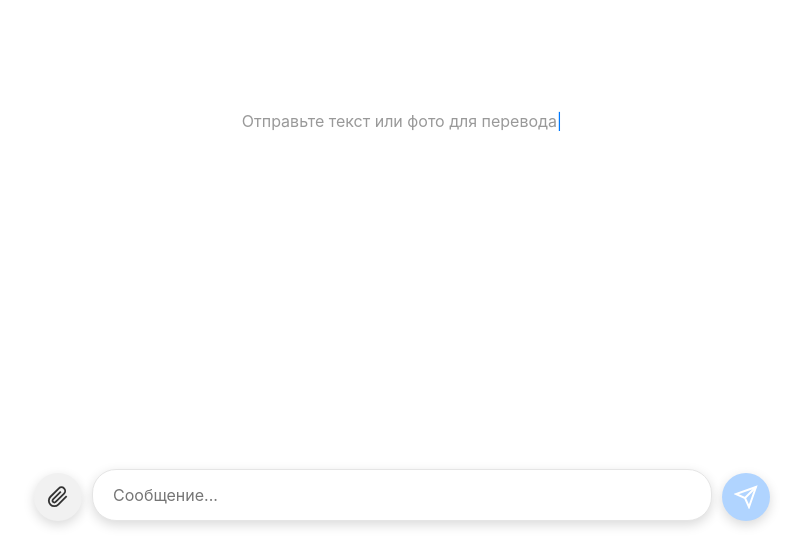
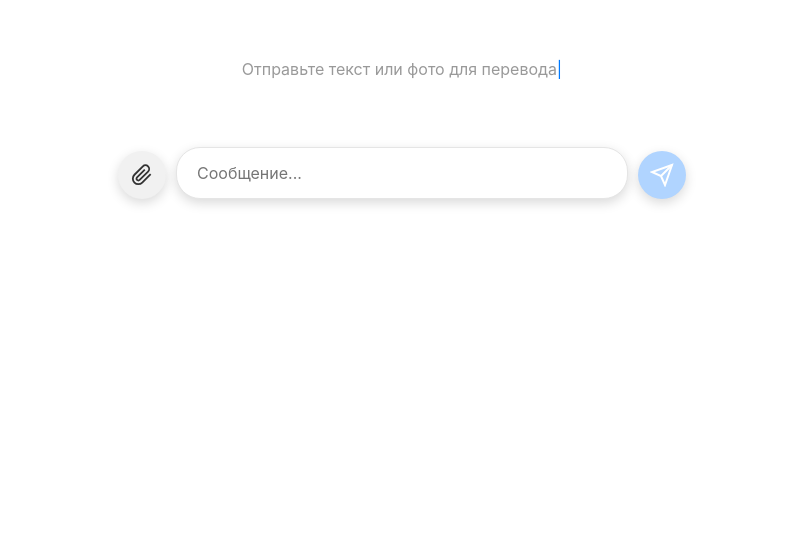
Before and after one commit to mrMoish/LinguaChat, a React (Vite) app in the folder frontend/: page / in a window 1280 px wide. Shown: the part 263-800 px from the top of the page, without its empty margins (238-1041 px from the left). Built offline with nearby package versions, Linux system fonts and the light colour scheme; no server answers.

Commit message:
fix: center input

```diff
--- a/frontend/src/App.css
+++ b/frontend/src/App.css
@@ -10,7 +10,6 @@
 
 * { box-sizing: border-box; margin: 0; padding: 0; font-family: -apple-system, BlinkMacSystemFont, "Segoe UI", Roboto, Helvetica, Arial, sans-serif; }
 
-/* Скрытый скроллбар для мобильных */
 @media (max-width: 768px) {
   body::-webkit-scrollbar { display: none; }
   html { scrollbar-width: none; }
@@ -19,88 +18,79 @@ body::-webkit-scrollbar { width: 8px; }
 body::-webkit-scrollbar-track { background: transparent; }
 body::-webkit-scrollbar-thumb { background-color: #cccccc; border-radius: 4px; }
 
-.app-container { position: relative; display: flex; flex-direction: column; min-height: 100dvh; max-width: 768px; margin: 0 auto; background-color: var(--bg-color); }
-.empty-state-app { height: 100dvh; justify-content: center; }
+.app-container { position: relative; display: flex; flex-direction: column; min-height: 100dvh; max-width: 768px; margin: 0 auto; background-color: var(--bg-color); overflow: hidden; }
+.empty-state-app { height: 100dvh; }
 
+.status-bar-shadow {
+  position: fixed; top: env(safe-area-inset-top); left: 0; width: 100%;
+  height: 0; min-height: 0; z-index: 5; pointer-events: none;
+  box-shadow: 0 8px 25px -5px rgba(0, 0, 0, 0.15);
+}
 
+.login-btn {
+  position: fixed; top: calc(15px + env(safe-area-inset-top)); right: 15px; z-index: 100;
+  background-color: #333333; color: #ffffff; border: none; padding: 8px 16px; border-radius: 20px;
+  display: flex; justify-content: center; align-items: center; gap: 8px; font-size: 14px; font-weight: 500; cursor: pointer;
+}
 
-/* Кнопка Войти (PWA) */
-.login-btn {
-  position: fixed;
-  top: calc(15px + env(safe-area-inset-top)); /* Учитываем системный статус бар */
-  right: 15px;
-  z-index: 100;
-  background-color: #333333;
-  color: #ffffff;
-  border: none;
-  padding: 8px 16px;
-  border-radius: 20px;
+/* Стартовый экран (Empty State) */
+/* Стартовый экран (Empty State) */
+.empty-wrapper {
+  flex: 1; /* Заставляет обертку занимать всё свободное место, чтобы центрировать контент */
   display: flex;
+  flex-direction: column;
   justify-content: center;
   align-items: center;
-  gap: 8px;
-  font-size: 14px;
-  font-weight: 500;
-  cursor: pointer;
-  transition: background-color 0.2s;
-}
-.login-btn:hover { background-color: #555555; }
-/* Индикатор синхронизации */
-.sync-loader { position: fixed; bottom: 80px; left: 50%; transform: translateX(-50%); display: flex; gap: 5px; z-index: 40; }
-.sync-loader span { width: 8px; height: 8px; background: #ccc; border-radius: 50%; animation: bounce 1s infinite ease-in-out; }
-.sync-loader span:nth-child(2) { animation-delay: 0.2s; }
-.sync-loader span:nth-child(3) { animation-delay: 0.4s; }
-
-/* Лёгкая тень под статус баром */
-.status-bar-shadow {
-  position: fixed;
-  top: -20px;
-  left: 0;
-  width: 100%;
-  height: 20px;
-  z-index: 5;
-  pointer-events: none;
-  box-shadow: 0 8px 25px -5px rgba(0, 0, 0, 0.40);
+  height: 100%;
+  padding-bottom: env(safe-area-inset-bottom);
 }
 
-/* Диалоговое окно */
 .chat-container {
-  padding-top: calc(15px + env(safe-area-inset-top)); /* Чат начинается сразу под статус баром */
-  padding-bottom: calc(100px + env(safe-area-inset-bottom));
-  padding-left: 1rem;
-  padding-right: 1rem;
-  display: flex;
-  flex-direction: column;
-  width: 100%;
+  padding-top: calc(15px + env(safe-area-inset-top));
+  padding-bottom: calc(120px + env(safe-area-inset-bottom));
+  padding-left: 1rem; padding-right: 1rem;
+  display: flex; flex-direction: column; width: 100%;
+  height: 100%;
 }
+
 .message-wrapper { display: flex; flex-direction: column; margin-bottom: 1.5rem; width: 100%; }
 .message-wrapper.user { align-items: flex-end; }
 .message-wrapper.assistant { align-items: flex-start; }
 
 .message.user { max-width: 85%; padding: 1.2rem 1.5rem; background-color: var(--user-bubble); color: var(--text-color); border-radius: 22px; border-bottom-right-radius: 6px; word-wrap: break-word; white-space: pre-wrap; line-height: 1.5; box-shadow: 0 4px 12px rgba(0,0,0,0.15); }
 .message.assistant { max-width: 100%; color: var(--text-color); word-wrap: break-word; white-space: pre-wrap; line-height: 1.6; }
-
-.message.typing { display: flex; gap: 4px; align-items: center; padding: 10px 0; }
-.message.typing span { width: 8px; height: 8px; background: #ccc; border-radius: 50%; animation: bounce 1s infinite ease-in-out; }
+.message.typing { display: flex; gap: 4px; align-items: center; padding: 10px 15px; background: var(--user-bubble); border-radius: 18px; box-shadow: 0 4px 12px rgba(0,0,0,0.15); max-width: 60px; }
+.message.typing span { width: 8px; height: 8px; background: #999; border-radius: 50%; animation: bounce 1s infinite ease-in-out; }
 .message.typing span:nth-child(2) { animation-delay: 0.2s; }
 .message.typing span:nth-child(3) { animation-delay: 0.4s; }
 @keyframes bounce { 0%, 80%, 100% { transform: translateY(0); } 40% { transform: translateY(-8px); } }
 
-/* Ошибка и Retry */
-.message.error-message { background-color: #fff0f0; color: #d32f2f; border: 1px solid #ffcdd2; border-radius: 18px; padding: 1rem 1.25rem; display: flex; flex-direction: column; align-items: flex-start; gap: 10px; }
+.message.error-message { background-color: #fff0f0; color: #d32f2f; border: 1px solid #ffcdd2; border-radius: 18px; padding: 1rem 1.25rem; display: flex; flex-direction: column; align-items: flex-start; gap: 10px; box-shadow: 0 4px 12px rgba(0,0,0,0.15); max-width: 85%; }
 .retry-link { background: none; border: none; color: #d32f2f; text-decoration: underline; cursor: pointer; font-size: 0.9rem; padding: 0; font-family: inherit; }
 
-/* Polaroid */
 .polaroid { background-color: #fff; padding: 10px 10px 30px 10px; box-shadow: 0 4px 8px rgba(0,0,0,0.15); max-width: 220px; margin-bottom: 12px; align-self: flex-end; transition: transform 0.3s ease; cursor: pointer; }
 .polaroid img { width: 100%; height: auto; display: block; object-fit: contain; }
 .polaroid:hover { transform: rotate(0deg) scale(1.02) !important; }
 
-/* Lightbox */
 .lightbox { position: fixed; top: 0; left: 0; width: 100%; height: 100%; background: rgba(0,0,0,0.9); z-index: 200; display: flex; justify-content: center; align-items: center; cursor: pointer; }
 .lightbox img { max-width: 95%; max-height: 95%; object-fit: contain; border-radius: 8px; }
 
+
 /* Input Area */
-.input-area { display: flex; gap: 10px; padding: 1rem; background-color: transparent; width: 100%; z-index: 20; align-items: flex-end; position: fixed; bottom: 0; left: 50%; transform: translateX(-50%); max-width: 768px; padding-bottom: calc(1rem + env(safe-area-inset-bottom)); }
+/* Input Area */
+.input-area {
+  display: flex; gap: 10px; padding: 1rem;
+  background-color: transparent; width: 100%; z-index: 20; align-items: flex-end;
+  position: fixed; bottom: 0; left: 0; right: 0; margin: 0 auto; max-width: 768px; /* Надежное центрирование fixed элемента */
+  transition: bottom 0.2s ease;
+}
+
+/* В стартовом состоянии инпут relative, чтобы центрироваться вместе с подсказкой */
+.input-area.input-centered {
+  position: relative; bottom: auto;
+  margin: 20px auto 0 auto; width: 100%; max-width: 600px;
+}
+
 .input-area textarea { flex: 1; padding: 0.85rem 1.25rem; border: 1px solid var(--border-color); border-radius: 24px; resize: none; outline: none; max-height: 120px; font-size: 1rem; line-height: 1.4; min-height: 48px; background-color: var(--bg-color); box-shadow: 0 4px 12px rgba(0,0,0,0.15); }
 .action-btn, .send-btn { display: flex; justify-content: center; align-items: center; width: 48px; height: 48px; min-width: 48px; padding: 0; border: none; border-radius: 50%; cursor: pointer; flex-shrink: 0; box-shadow: 0 4px 12px rgba(0,0,0,0.15); }
 .action-btn { background-color: var(--icon-btn-bg); color: var(--icon-btn-color); }
@@ -108,13 +98,11 @@ body::-webkit-scrollbar-thumb { background-color: #cccccc; border-radius: 4px; }
 .action-btn:active, .send-btn:active { transform: scale(0.95); }
 .send-btn:disabled { background-color: #b0d4ff; cursor: not-allowed; }
 
-/* Typewriter */
 .empty-state { text-align: center; color: #999; margin: 0 auto 2rem; padding: 0 1.5rem; font-size: 1rem; max-width: 400px; }
 .typewriter { font-size: 1rem; color: #999; text-align: center; min-height: 20px; }
 .cursor { animation: blink 1s infinite; color: #007aff; }
 @keyframes blink { 0%, 50% { opacity: 1; } 51%, 100% { opacity: 0; } }
 
-/* Markdown */
 .markdown-content { line-height: 1.6; word-wrap: break-word; }
 .markdown-content p { margin-bottom: 0.5rem; }
 .markdown-content strong { font-weight: 600; }
--- a/frontend/src/App.jsx
+++ b/frontend/src/App.jsx
@@ -50,7 +50,7 @@ function loadCachedMessages() {
 }
 
 function Typewriter() {
-  const phrases = ["Отправьте текст или фото для перевода", "Или ответьте какой у вас уровень испанского?"];
+  const phrases = ["Отправьте текст или фото для перевода", "Или какой у вас уровень испанского?"];
   const [text, setText] = useState("");
   const [phraseIndex, setPhraseIndex] = useState(0);
   const [isDeleting, setIsDeleting] = useState(false);
@@ -66,10 +66,7 @@ function Typewriter() {
       setPhraseIndex((prev) => (prev + 1) % phrases.length);
     } else {
       timer = setTimeout(() => {
-        setText(prev => {
-          if (isDeleting) return currentPhrase.substring(0, prev.length - 1);
-          return currentPhrase.substring(0, prev.length + 1);
-        });
+        setText(prev => isDeleting ? currentPhrase.substring(0, prev.length - 1) : currentPhrase.substring(0, prev.length + 1));
       }, isDeleting ? speed / 2 : speed);
     }
     return () => clearTimeout(timer);
@@ -82,29 +79,56 @@ function Typewriter() {
   );
 }
 
+const PAGE_SIZE = 20;
+
 function App() {
-  const [messages, setMessages] = useState(loadCachedMessages);
+  const [allMessages, setAllMessages] = useState(loadCachedMessages);
+  const [visibleMessages, setVisibleMessages] = useState([]);
+  const [currentPage, setCurrentPage] = useState(1);
+  const [hasMore, setHasMore] = useState(false);
+
   const [input, setInput] = useState('');
   const [isLoading, setIsLoading] = useState(false);
   const [isSyncingHistory, setIsSyncingHistory] = useState(false);
+  const [isLoadingMore, setIsLoadingMore] = useState(false);
   const [sessionId, setSessionId] = useState(() => localStorage.getItem('translator_session_id') || null);
   const [lightboxSrc, setLightboxSrc] = useState(null);
+
+  // Состояния для клавиатуры и viewport
+  const [viewportHeight, setViewportHeight] = useState(window.innerHeight);
+  const [bottomOffset, setBottomOffset] = useState(0);
 
   const chatContainerRef = useRef(null);
   const fileInputRef = useRef(null);
   const textareaRef = useRef(null);
-  const isNearBottomRef = useRef(true); // Для smart scroll
+  const isNearBottomRef = useRef(true);
 
   const [deferredPrompt, setDeferredPrompt] = useState(null);
   const [isAppInstalled, setIsAppInstalled] = useState(false);
   const backendUrl = import.meta.env.VITE_BACKEND_URL || '';
 
-  // Мгновенный скролл вниз при загрузке
+  useEffect(() => {
+    const startIdx = Math.max(0, allMessages.length - currentPage * PAGE_SIZE);
+    setVisibleMessages(allMessages.slice(startIdx));
+    setHasMore(startIdx > 0);
+  }, [allMessages, currentPage]);
+
   useLayoutEffect(() => {
     window.scrollTo({ top: document.documentElement.scrollHeight, behavior: 'auto' });
   }, []);
 
-  // Синхронизация истории
+  // Обработка visualViewport для клавиатуры
+  useEffect(() => {
+    const onResize = () => {
+      const offset = window.innerHeight - visualViewport.height - visualViewport.offsetTop;
+      setBottomOffset(offset > 0 ? offset : 0);
+      setViewportHeight(visualViewport.height);
+    };
+    window.visualViewport.addEventListener('resize', onResize);
+    onResize();
+    return () => window.visualViewport.removeEventListener('resize', onResize);
+  }, []);
+
   useEffect(() => {
     if (!sessionId) return;
     const syncHistory = async () => {
@@ -114,7 +138,6 @@ function App() {
         if (response.ok) {
           const data = await response.json();
           if (data.history) {
-            // Загружаем фото из IndexedDB или используем URL
             const historyWithImages = await Promise.all(data.history.map(async (msg) => {
               if (msg.media_url) {
                 const localImg = await idbGet(msg.media_url);
@@ -122,11 +145,11 @@ function App() {
               }
               return msg;
             }));
-            setMessages(historyWithImages);
+            setAllMessages(historyWithImages);
+            setCurrentPage(1);
             localStorage.setItem('translator_chat_history', JSON.stringify(historyWithImages.map(m => {
-              const { image, ...rest } = m; return rest; // Не храним base64 в localStorage
+              const { image, ...rest } = m; return rest;
             })));
-            // Скролл вниз после синхронизации
             setTimeout(() => window.scrollTo({ top: document.documentElement.scrollHeight, behavior: 'smooth' }), 50);
           }
         }
@@ -139,41 +162,62 @@ function App() {
     syncHistory();
   }, []);
 
-  // Сохранение истории без фото
   useEffect(() => {
-    if (messages.length > 0) {
+    if (allMessages.length > 0) {
       try {
-        const cleanMessages = messages.map(m => {
+        const cleanMessages = allMessages.map(m => {
           const { image, ...rest } = m;
           return rest;
         });
         localStorage.setItem('translator_chat_history', JSON.stringify(cleanMessages));
       } catch (e) { console.error("LocalStorage save error", e); }
     }
-  }, [messages]);
+  }, [allMessages]);
 
-  // Smart Scroll
   useEffect(() => {
-    if (messages.length > 0 && isNearBottomRef.current) {
+    const handleScroll = () => {
+      const scrollPosition = window.innerHeight + window.scrollY;
+      const pageHeight = document.body.offsetHeight;
+
+      if (scrollPosition >= pageHeight - 100) {
+        isNearBottomRef.current = true;
+        setShowScrollBtn(false);
+      } else {
+        isNearBottomRef.current = false;
+      }
+
+      if (window.scrollY < 200 && hasMore && !isLoadingMore) {
+        setIsLoadingMore(true);
+        const oldScrollHeight = document.body.scrollHeight;
+
+        const nextPage = currentPage + 1;
+        const startIdx = Math.max(0, allMessages.length - nextPage * PAGE_SIZE);
+        const newVisible = allMessages.slice(startIdx);
+
+        setVisibleMessages(newVisible);
+        setHasMore(startIdx > 0);
+        setCurrentPage(nextPage);
+
+        requestAnimationFrame(() => {
+          const newScrollHeight = document.body.scrollHeight;
+          window.scrollTo({ top: newScrollHeight - oldScrollHeight, behavior: 'auto' });
+          setIsLoadingMore(false);
+        });
+      }
+    };
+    window.addEventListener('scroll', handleScroll);
+    return () => window.removeEventListener('scroll', handleScroll);
+  }, [hasMore, isLoadingMore, currentPage, allMessages, visibleMessages.length]);
+
+  useEffect(() => {
+    if (isNearBottomRef.current && visibleMessages.length > 0) {
       const timer = setTimeout(() => {
         window.scrollTo({ top: document.documentElement.scrollHeight, behavior: 'smooth' });
       }, 100);
       return () => clearTimeout(timer);
     }
-  }, [messages, isLoading]);
+  }, [visibleMessages, isLoading, isSyncingHistory]);
 
-  // Track scroll position
-  useEffect(() => {
-    const handleScroll = () => {
-      const scrollPosition = window.innerHeight + window.scrollY;
-      const pageHeight = document.body.offsetHeight;
-      isNearBottomRef.current = scrollPosition >= pageHeight - 200; // 200px threshold
-    };
-    window.addEventListener('scroll', handleScroll);
-    return () => window.removeEventListener('scroll', handleScroll);
-  }, []);
-
-  // PWA логика
   useEffect(() => {
     if (window.matchMedia('(display-mode: standalone)').matches) setIsAppInstalled(true);
     const handleBeforeInstallPrompt = (e) => { e.preventDefault(); setDeferredPrompt(e); };
@@ -181,7 +225,6 @@ function App() {
     return () => window.removeEventListener('beforeinstallprompt', handleBeforeInstallPrompt);
   }, []);
 
-  // Autofocus
   useEffect(() => {
     if (textareaRef.current) textareaRef.current.focus();
   }, []);
@@ -197,9 +240,9 @@ function App() {
   const sendMessage = async (text, file, retryIdx = null) => {
     if (isLoading || (!text && !file)) return;
     setIsLoading(true);
+    isNearBottomRef.current = true;
 
     let imagePreview = null;
-    let retryKey = null;
     if (file) {
       if (file.size > 5 * 1024 * 1024) { alert("Файл слишком большой."); setIsLoading(false); return; }
       imagePreview = await new Promise((resolve) => {
@@ -209,16 +252,10 @@ function App() {
       });
     }
 
-    // Если это retry, удаляем старое сообщение об ошибке
-    let newMessages = [...messages];
-    if (retryIdx !== null) {
-      newMessages.splice(retryIdx, 1);
-      setMessages(newMessages);
-    }
-
+    let newMessages = [...allMessages];
     const userMessage = { role: 'user', content: text || '', image: imagePreview, retryText: text, retryImage: imagePreview };
     newMessages = [...newMessages, userMessage];
-    setMessages(newMessages);
+    setAllMessages(newMessages);
     setInput('');
 
     const formData = new FormData();
@@ -240,15 +277,14 @@ function App() {
       }
 
       if (data.media_url) {
-        // Кэшируем в IndexedDB
         await idbSet(data.media_url, imagePreview);
         newMessages[newMessages.length - 1] = { ...newMessages[newMessages.length - 1], image: imagePreview, media_url: data.media_url, retryImage: null };
       }
 
-      setMessages([...newMessages, { role: 'assistant', content: data.translation }]);
+      setAllMessages([...newMessages, { role: 'assistant', content: data.translation }]);
     } catch (error) {
       console.error('Ошибка отправки:', error);
-      setMessages([...newMessages, { role: 'assistant', content: 'Не удалось отправить. отправить ещё раз', isError: true, retryText: text, retryImage: imagePreview }]);
+      setAllMessages([...newMessages, { role: 'assistant', content: 'Не удалось отправить. отправить ещё раз', isError: true, retryText: text, retryImage: imagePreview }]);
     } finally {
       setIsLoading(false);
     }
@@ -256,7 +292,6 @@ function App() {
 
   const handleSend = async () => {
     if (!input.trim() || isLoading) return;
-    isNearBottomRef.current = true; // Force scroll down on new send
     await sendMessage(input, null);
   };
 
@@ -268,10 +303,8 @@ function App() {
   };
 
   const handleRetry = async (idx) => {
-    const msg = messages[idx];
+    const msg = visibleMessages[idx];
     if (!msg) return;
-
-    // Восстанавливаем файл из base64
     let file = null;
     if (msg.retryImage) {
       const byteString = atob(msg.retryImage.split(',')[1]);
@@ -281,32 +314,71 @@ function App() {
       for (let i = 0; i < byteString.length; i++) ia[i] = byteString.charCodeAt(i);
       file = new Blob([ab], {type: mimeString});
     }
-    isNearBottomRef.current = true;
-    await sendMessage(msg.retryText || null, file, idx);
+    await sendMessage(msg.retryText || null, file);
   };
 
-    return (
-    <div className={`app-container ${messages.length === 0 ? 'empty-state-app' : 'chat-active-app'}`}>
 
-      {/* Тень под системным Status Bar (только если есть сообщения) */}
-      {messages.length > 0 && <div className="status-bar-shadow"></div>}
 
-      {/* Кнопка установки PWA вынесена отдельно */}
+  const isEmpty = visibleMessages.length === 0 && !isLoading && !isSyncingHistory;
+  const isKeyboardOpen = bottomOffset > 10;
+
+  const InputArea = (
+    <div
+      className={`input-area ${isEmpty ? 'input-centered' : ''}`}
+      style={!isEmpty ? {
+        bottom: `${bottomOffset}px`,
+        paddingBottom: isKeyboardOpen ? '10px' : 'calc(20px + env(safe-area-inset-bottom))' // Большой отступ, нет клавы
+      } : {}}
+    >
+      <input
+        type="file"
+        accept="image/*"
+        ref={fileInputRef}
+        style={{ display: 'none' }}
+        onChange={(e) => { const file = e.target.files[0]; if (file) sendMessage(null, file); e.target.value = null; }}
+      />
+      <button className="action-btn" onClick={() => fileInputRef.current.click()} disabled={isLoading} aria-label="Прикрепить фото">
+        <svg width="22" height="22" viewBox="0 0 24 24" fill="none" stroke="currentColor" strokeWidth="2"><path d="M21.44 11.05l-9.19 9.19a6 6 0 0 1-8.49-8.49l9.19-9.19a4 4 0 0 1 5.66 5.66l-9.2 9.19a2 2 0 0 1-2.83-2.83l8.49-8.48"></path></svg>
+      </button>
+      <textarea
+        ref={textareaRef}
+        value={input}
+        onChange={(e) => setInput(e.target.value)}
+        onKeyDown={handleKeyDown}
+        placeholder="Сообщение..."
+        rows={1}
+      />
+      <div className="send-wrapper">
+        <button onClick={handleSend} disabled={!input.trim() || isLoading} className="send-btn" aria-label="Отправить">
+          <svg width="24" height="24" viewBox="0 0 24 24" fill="none" stroke="currentColor" strokeWidth="2"><line x1="22" y1="2" x2="11" y2="13"></line><polygon points="22 2 15 22 11 13 2 9 22 2"></polygon></svg>
+        </button>
+      </div>
+    </div>
+  );
+
+  return (
+    <div
+      className={`app-container ${isEmpty ? 'empty-state-app' : 'chat-active-app'}`}
+      style={isEmpty ? { height: `${viewportHeight}px` } : {}}
+    >
+
+      {visibleMessages.length > 0 && <div className="status-bar-shadow"></div>}
+
       {!isAppInstalled && deferredPrompt && (
         <button className="login-btn" onClick={handleInstallClick}>
           <span>Установить</span>
         </button>
       )}
 
-      {isSyncingHistory && (
-        <div className="sync-loader">
-          <span></span><span></span><span></span>
-        </div>
-      )}
+      {visibleMessages.length > 0 ? (
+        <div className="chat-container" ref={chatContainerRef}>
+          {isLoadingMore && (
+            <div className="message-wrapper assistant">
+              <div className="message assistant typing"><span></span><span></span><span></span></div>
+            </div>
+          )}
 
-      {messages.length > 0 ? (
-        <div className="chat-container" ref={chatContainerRef}>
-          {messages.map((msg, idx) => {
+          {visibleMessages.map((msg, idx) => {
             const rotations = ['-2deg', '1.5deg', '-1deg', '2deg'];
             const rotation = rotations[idx % 4];
             const imageSrc = msg.image || msg.media_url;
@@ -331,6 +403,13 @@ function App() {
               </div>
             );
           })}
+
+          {isSyncingHistory && (
+            <div className="message-wrapper assistant">
+              <div className="message assistant typing"><span></span><span></span><span></span></div>
+            </div>
+          )}
+
           {isLoading && (
             <div className="message-wrapper assistant">
               <div className="message assistant typing"><span></span><span></span><span></span></div>
@@ -338,40 +417,21 @@ function App() {
           )}
         </div>
       ) : (
-        !isLoading && !isSyncingHistory && <Typewriter />
+        <div className="empty-wrapper">
+          <Typewriter />
+          {InputArea}
+        </div>
       )}
+
+      {/* InputArea вынесен из chat-container, чтобы избежать двойных отступов */}
+      {!isEmpty && InputArea}
+
 
       {lightboxSrc && (
         <div className="lightbox" onClick={() => setLightboxSrc(null)}>
           <img src={lightboxSrc} alt="Fullscreen" />
         </div>
       )}
-
-      <div className="input-area">
-        <input
-          type="file"
-          accept="image/*"
-          ref={fileInputRef}
-          style={{ display: 'none' }}
-          onChange={(e) => { const file = e.target.files[0]; if (file) { isNearBottomRef.current = true; sendMessage(null, file); } e.target.value = null; }}
-        />
-        <button className="action-btn" onClick={() => fileInputRef.current.click()} disabled={isLoading} aria-label="Прикрепить фото">
-          <svg width="22" height="22" viewBox="0 0 24 24" fill="none" stroke="currentColor" strokeWidth="2"><path d="M21.44 11.05l-9.19 9.19a6 6 0 0 1-8.49-8.49l9.19-9.19a4 4 0 0 1 5.66 5.66l-9.2 9.19a2 2 0 0 1-2.83-2.83l8.49-8.48"></path></svg>
-        </button>
-        <textarea
-          ref={textareaRef}
-          value={input}
-          onChange={(e) => setInput(e.target.value)}
-          onKeyDown={handleKeyDown}
-          placeholder="Сообщение..."
-          rows={1}
-        />
-        <div className="send-wrapper">
-          <button onClick={handleSend} disabled={!input.trim() || isLoading} className="send-btn" aria-label="Отправить">
-            <svg width="24" height="24" viewBox="0 0 24 24" fill="none" stroke="currentColor" strokeWidth="2"><line x1="22" y1="2" x2="11" y2="13"></line><polygon points="22 2 15 22 11 13 2 9 22 2"></polygon></svg>
-          </button>
-        </div>
-      </div>
     </div>
   );
 }
--- a/frontend/vite.config.js
+++ b/frontend/vite.config.js
@@ -67,6 +67,7 @@ export default defineConfig({
     })
   ],
   server: {
+    allowedHosts: true,
     proxy: {
       '/api': 'http://localhost:8000'
     }
```
Also changed, not shown: 1 other file (tests, documents, lock files or other folders).
